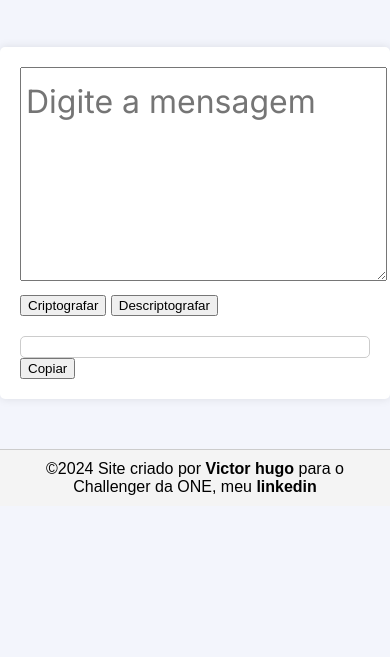
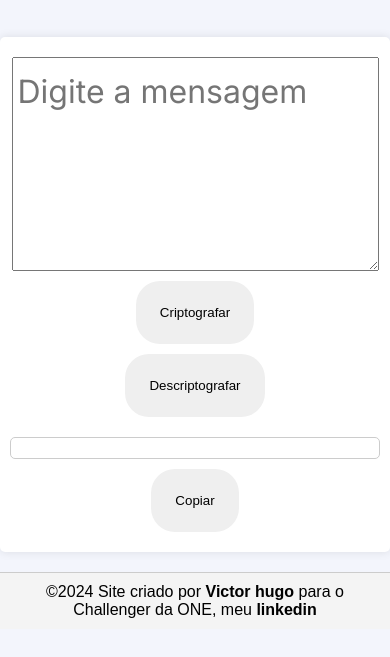
Before and after one commit to vector5826/encripitador, a plain HTML site: page index.html in a window 390 px wide. Shown: the part 95-752 px from the top of the page. Drawn offline with Linux system fonts and the light colour scheme; files that its build step writes are made by us from their sources.

Commit message:
modificação botão e responsividade

```diff
--- a/index.html
+++ b/index.html
@@ -3,7 +3,7 @@
 <head>
     <meta charset="UTF-8">
     <meta name="viewport" content="width=device-width, initial-scale=1.0">
-    <link rel="stylesheet" href="style.css">
+    <link rel="stylesheet" href="styles/style.css">
     <link rel="shortcut icon" href="favicon.ico" type="image/x-icon">
     <title>Criptografia de Mensagens</title>
 </head>
--- a/styles/style.css
+++ b/styles/style.css
@@ -13,12 +13,13 @@ body {
 
 }
 .container {
-    max-width: 100vh;
+    max-width: 600px;
     margin: 50px auto;
     padding: 20px;
     background-color: #fff;
     border-radius: 5px;
     box-shadow: 0 0 10px rgba(0, 0, 0, 0.1);
+    text-align: center;
 }
 
 #message {
@@ -34,9 +35,24 @@ label {
 }
 
 textarea {
-    width: 100%;
+    display: block;
+    margin: 10px auto;
     padding: 10px;
-    margin-bottom: 10px;
+    width: calc(100% - 20px);
+    color: rgba(10, 56, 113, 1);
+}
+
+button{
+    display: inline-block;
+    width: Fixed (336px);
+    height: Hug (67px);
+    top: 885px;
+    left: 1032px;
+    padding: 24px;
+    border-radius: 24px;
+    border: 1px;
+    gap: 8px;
+
 }
 
 #result {
@@ -44,6 +60,7 @@ textarea {
     padding: 10px;
     border: 1px solid #ccc;
     border-radius: 5px;
+    color: rgba(73, 80, 87, 1);
 }
 
 footer {
@@ -68,3 +85,15 @@ footer a:hover{
     text-decoration: underline;
     color: gray;
 }
+
+@media only screen and (max-width: 600px) {
+    .container {
+        margin: 20px auto;
+        padding: 10px;
+    }
+
+    button {
+        display: block;
+        margin: 10px auto;
+    }
+}
```
